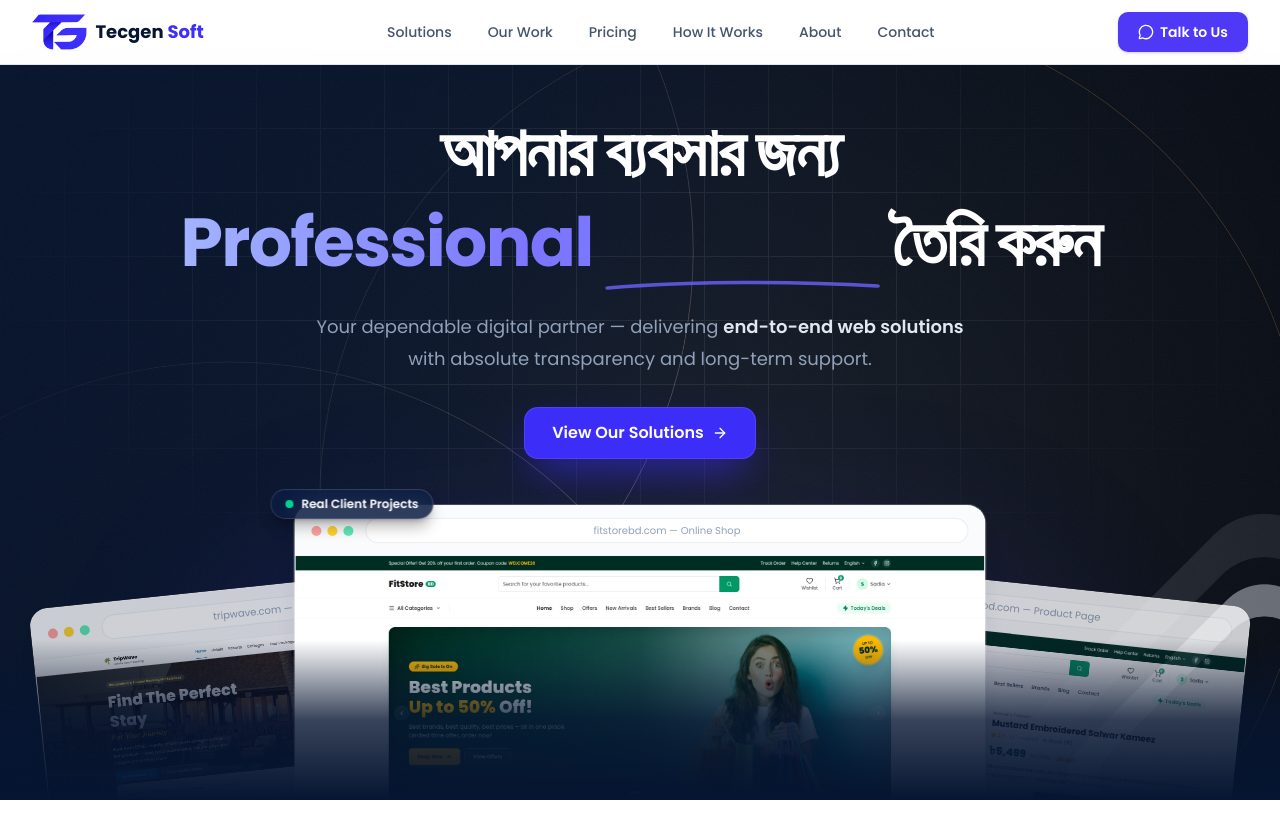
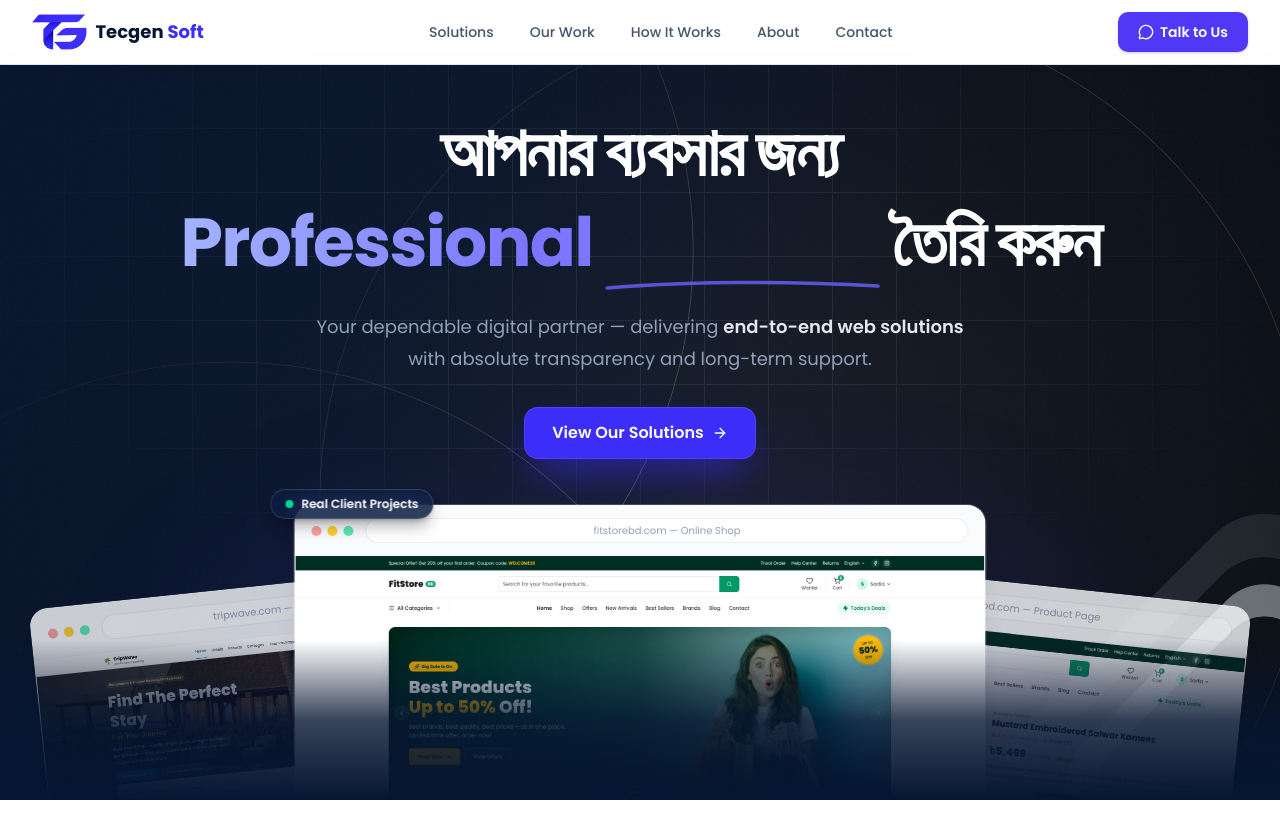
Before and after one commit to rahat9016/tecgen-soft, a Next.js app: page / in a window 1280 px wide. Shown: the top 838 px of the page. Built offline with nearby package versions, Linux system fonts and the light colour scheme.

Commit message:
refactor: remove Pricing component from AgencyHeader and AgencyFooter

```diff
--- a/src/app/page.tsx
+++ b/src/app/page.tsx
@@ -6,7 +6,6 @@ import FinalCta from "@/src/components/agency/FinalCta";
 import Hero from "@/src/components/agency/Hero";
 import HowItWorks from "@/src/components/agency/HowItWorks";
 import PortfolioSection from "@/src/components/agency/PortfolioSection";
-import PricingPreview from "@/src/components/agency/PricingPreview";
 import SmoothScroll from "@/src/components/agency/SmoothScroll";
 import SolutionsSection from "@/src/components/agency/SolutionsSection";
 import TestimonialsSection from "@/src/components/agency/TestimonialsSection";
@@ -22,7 +21,6 @@ export default function RootPage() {
         <PortfolioSection />
         <SolutionsSection />
         <HowItWorks />
-        <PricingPreview />
         <WhyUsSection />
         <AboutSection />
         <TestimonialsSection />
--- a/src/components/agency/AgencyFooter.tsx
+++ b/src/components/agency/AgencyFooter.tsx
@@ -44,7 +44,6 @@ export default function AgencyFooter() {
             <ul className="mt-3 space-y-2 text-sm text-slate-500">
               <li><Link href="/#work" className="hover:text-indigo-600">Our Work</Link></li>
               <li><Link href="/#about" className="hover:text-indigo-600">About</Link></li>
-              <li><Link href="/#pricing" className="hover:text-indigo-600">Pricing</Link></li>
               <li><Link href="/#contact" className="hover:text-indigo-600">Contact</Link></li>
             </ul>
           </div>
--- a/src/components/agency/AgencyHeader.tsx
+++ b/src/components/agency/AgencyHeader.tsx
@@ -9,7 +9,6 @@ import logo from "@/public/logo_2.png";
 const navLinks = [
   { href: "/#solutions", label: "Solutions" },
   { href: "/#work", label: "Our Work" },
-  { href: "/#pricing", label: "Pricing" },
   { href: "/#how-it-works", label: "How It Works" },
   { href: "/#about", label: "About" },
   { href: "/#contact", label: "Contact" },
```
